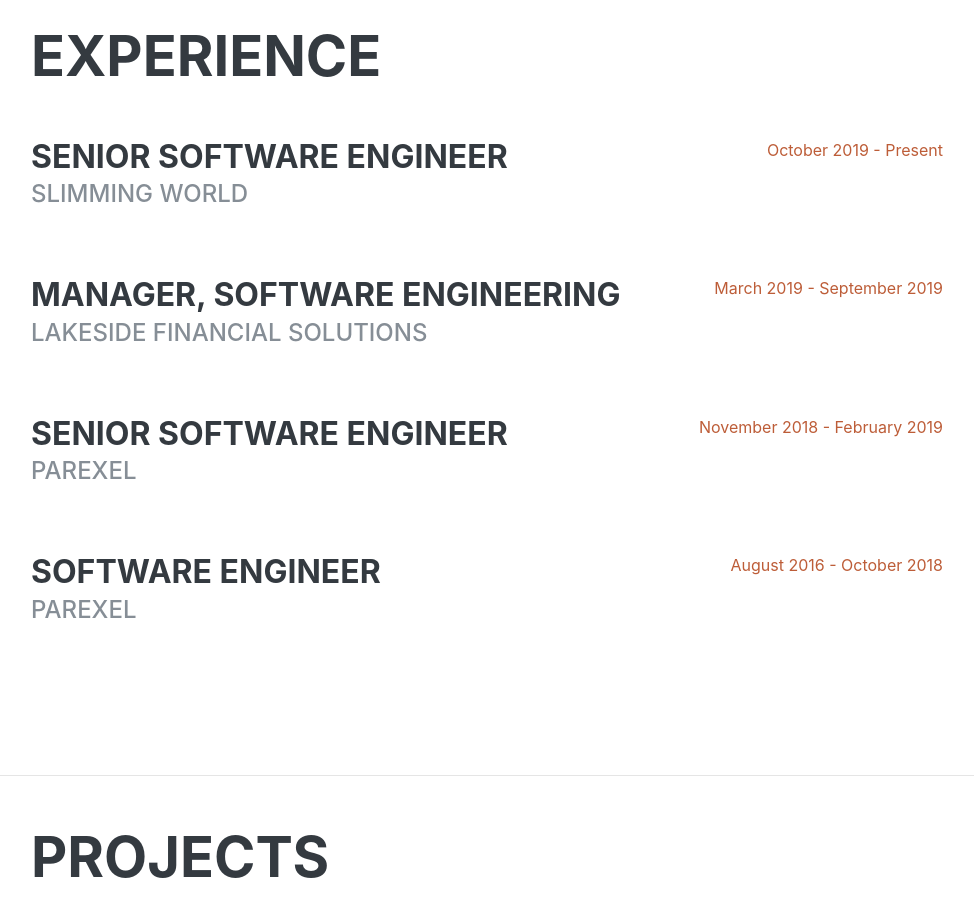
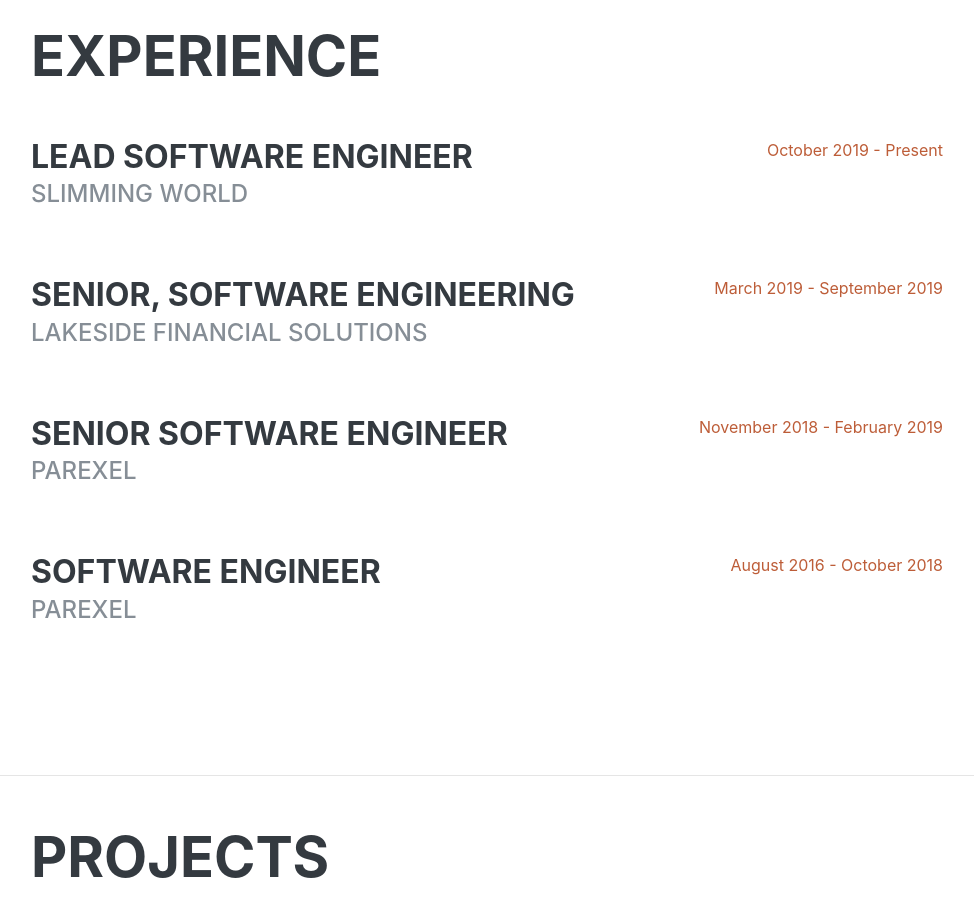
Before and after one commit to chriscoates/Portfolio, a plain HTML site: page index.html in a window 1280 px wide. Shown: the part 840-1756 px from the top of the page, without its empty margins (289-1263 px from the left). Drawn offline with Linux system fonts and the light colour scheme; a web font is replaced by a local one.

Commit message:
Updated roles

```diff
--- a/index.html
+++ b/index.html
@@ -88,7 +88,7 @@
           engineering standards, and create an environment where people can deliver high-quality, scalable solutions
           aligned to business goals.</br></br>
 
-          Working closely with Product, Design, and senior stakeholders, I help shape technical
+          Working closely with Product, Design, and Senior Stakeholders, I help shape technical
           direction, prioritisation, and long-term platform evolution to ensure technology delivers measurable value to
           the organisation and its members.</br></br>
 
@@ -118,7 +118,7 @@
 
         <div class="resume-item d-flex flex-column flex-md-row justify-content-between mb-5">
           <div class="resume-content">
-            <h3 class="mb-0">Senior Software Engineer</h3>
+            <h3 class="mb-0">Lead Software Engineer</h3>
             <div class="subheading mb-3">Slimming World</div>
           </div>
           <div class="resume-date text-md-right">
@@ -128,7 +128,7 @@
 
         <div class="resume-item d-flex flex-column flex-md-row justify-content-between mb-5">
           <div class="resume-content">
-            <h3 class="mb-0">Manager, Software Engineering</h3>
+            <h3 class="mb-0">Senior, Software Engineering</h3>
             <div class="subheading mb-3">Lakeside Financial Solutions</div>
           </div>
           <div class="resume-date text-md-right">
```
